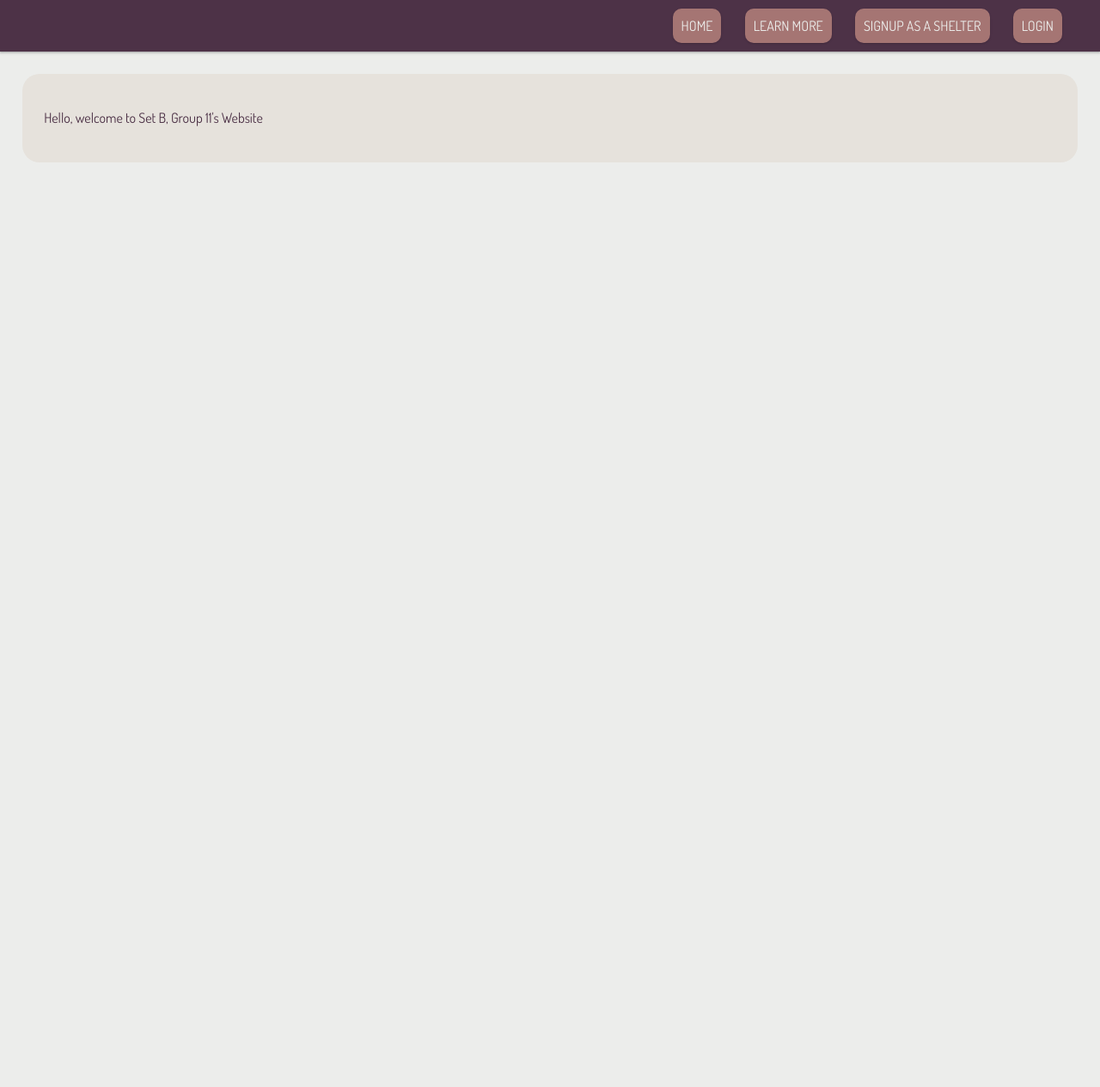
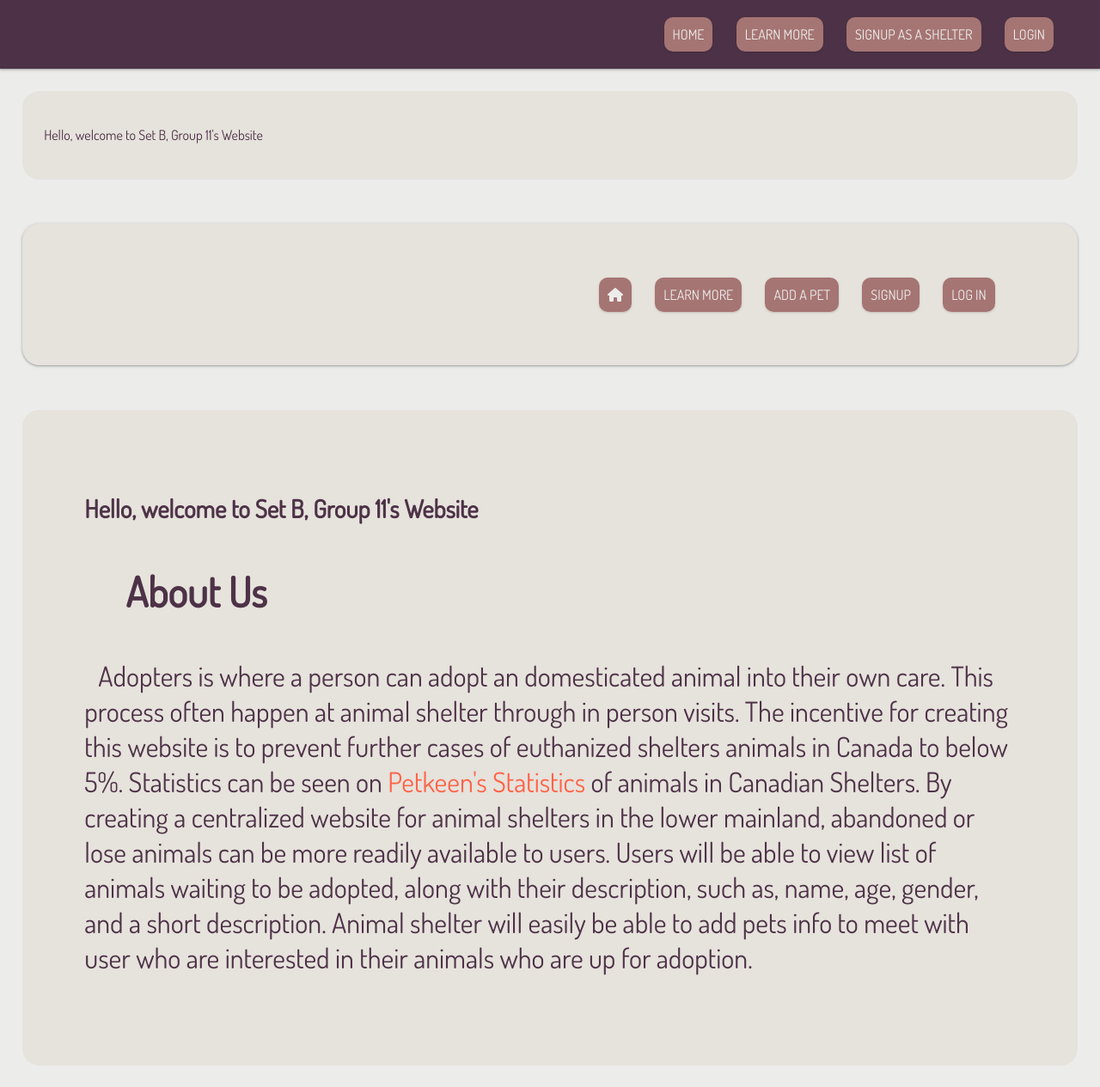
Before and after one commit to Fishfinna/Adoptables, a Flask app: page /info in a window 1280 px wide. Shown: the whole page at 86% size. Before the commit the page ends 189 px from the top, so only its background shows below. Run offline with Flask 2, Linux system fonts and the light colour scheme; some libraries are stand-ins or nearby versions.

Commit message:
merge patch

```diff
--- a/static/stylesheet/style.css
+++ b/static/stylesheet/style.css
@@ -1,6 +1,37 @@
 /* imports */
 
 @import url('https://fonts.googleapis.com/css2?family=Caveat&family=Dosis&display=swap');
+
+/* Fonts */
+.about_us {
+    text-indent: .5em;
+    font-size: 2em;
+}
+
+/* Links */
+a:link {
+    color: tomato;
+    background-color: transparent;
+    text-decoration: none;
+}
+
+a:visited {
+    color: pink;
+    background-color: transparent;
+    text-decoration: none;
+}
+
+a:hover {
+    color: #a57573;
+    background-color: transparent;
+    text-decoration: underline;
+}
+
+a:active {
+    color: #4d3247;
+    background-color: transparent;
+    text-decoration: underline;
+}
 
 /* basic text definitions */
 
@@ -26,7 +57,7 @@ main {
 
 h1 {
     text-align: center;
-    font-size: 4em;
+    font-size: 6em;
 }
 
 h2 {
@@ -50,7 +81,7 @@ a {
 nav {
     z-index: 999;
     background-color: #4d3247;
-    padding: 20px;
+    padding: 30px;
     display: flex;
     flex-direction: row;
     align-items: center;
--- a/templates/add.html
+++ b/templates/add.html
@@ -46,7 +46,8 @@
             <div class="image-upload">
                 <label for="myfile">Upload an Image:</label>
                 <div class="drop-zone">
-                    <img class="photo-icon" src="https://www.freeiconspng.com/thumbs/camera-icon/camera-icon-21.png" required>
+                    <img class="photo-icon" src="https://www.freeiconspng.com/thumbs/camera-icon/camera-icon-21.png"
+                        required>
                     <span class="drop-zone__prompt">Drop an image in here or click to upload</span>
 
                     <input type="file" name="myfile" class="drop-zone__input">
--- a/templates/edit.html
+++ b/templates/edit.html
@@ -16,6 +16,7 @@
                 <label for="pet_gender">Gender:</label>
                 <input type="text" placeholder="gender" value="{{pet.gender}}" name="pet_gender">
             </div>
+
 
             <div>
                 <label for="pet_species">Species:</label>
--- a/templates/homepage.html
+++ b/templates/homepage.html
@@ -1,4 +1,4 @@
- {% extends "base.html" %} {% block content %}
+{% extends "base.html" %} {% block content %}
 
 <h1>Currently Adoptable Pets</h1>
 
--- a/templates/info.html
+++ b/templates/info.html
@@ -1,4 +1,4 @@
- {% extends "base.html"%} {% block content %}
+{% extends "base.html"%} {% block content %}
 
 
 <main class="info">
@@ -7,5 +7,46 @@
     </div>
 
 
-</main>
-{% endblock %}
+    <head>
+        <meta charset="UTF-8">
+        <meta http-equiv="X-UA-Compatible" content="IE=edge">
+        <meta name="viewport" content="width=device-width, initial-scale=1.0">
+        <link rel="stylesheet" href="/static/stylesheet/style.css">
+        <script src="https://kit.fontawesome.com/85bf5e07f4.js" crossorigin="anonymous"></script>
+        <title>Adoptables Info Page</title>
+    </head>
+
+    <body>
+        <nav>
+            <div class="nav-buttons">
+                <a href="/"><i class="fa-solid fa-house"></i></a>
+                <a href="/info">LEARN MORE</a>
+                <a href="/add"> ADD A PET</a>
+                <a href="/signup">SIGNUP</a>
+                <a href="/login">LOG IN</a>
+            </div>
+        </nav>
+
+        <main class="info">
+            <div class="info text">
+                <h2>Hello, welcome to Set B, Group 11's Website</h2>
+                <h3>About Us</h3>
+                <p class="about_us">
+                    Adopters is where a person can adopt an domesticated animal into their own care.
+                    This process often happen at animal shelter through in person visits.
+                    The incentive for creating this website is to prevent further cases of euthanized shelters animals
+                    in Canada to below 5%.
+                    Statistics can be seen on <a href="https://petkeen.com/animal-shelter-statistics-canada/">Petkeen's
+                        Statistics</a> of animals in Canadian Shelters.
+                    By creating a centralized website for animal shelters in the lower mainland, abandoned or lose
+                    animals can be more readily available to users.
+                    Users will be able to view list of animals waiting to be adopted, along with their description, such
+                    as, name, age, gender, and a short description.
+                    Animal shelter will easily be able to add pets info to meet with user who are interested in their
+                    animals who are up for adoption.
+
+                </p>
+            </div>
+
+        </main>
+        {% endblock %}
--- a/templates/login.html
+++ b/templates/login.html
@@ -1,4 +1,4 @@
- {% extends "base.html"%} {% block content %}
+{% extends "base.html"%} {% block content %}
 
 <h1>
     Login
--- a/templates/pet.html
+++ b/templates/pet.html
@@ -1,4 +1,4 @@
- {% extends "base.html"%} {% block content %}
+{% extends "base.html"%} {% block content %}
 
 <h1>Hello! my name is {{pet.name}}!</h1>
 
@@ -11,6 +11,7 @@
             <p>Species: {{pet.species}}</p>
             <p>Age: {{pet.age}}</p>
             <p>Gender: {{pet.gender}}</p>
+
         </div>
         <h2>Description</h2>
 
@@ -40,7 +41,8 @@
 
 
                     <label for="message" class="fcf-label">Your message</label>
-                    <textarea id="message" name="message" class="fcf-form-control" rows="6" maxlength="3000" required></textarea>
+                    <textarea id="message" name="message" class="fcf-form-control" rows="6" maxlength="3000"
+                        required></textarea>
 
                 </div>
                 <button type="submit">Send message</button>
--- a/templates/profile.html
+++ b/templates/profile.html
@@ -27,6 +27,7 @@
             <p> Age: {{pet.age}} </p>
             <p>Gender: {{pet.gender}}</p>
 
+
         </div>
         <div class="button-container ">
 
--- a/templates/signup.html
+++ b/templates/signup.html
@@ -12,6 +12,7 @@
 
         <label for="shelter name">Shelter Name</label>
         <input type="text" placeholder="Enter your name" name="shelter name" required>
+
 
         <label for="email">Email</label>
         <input type="email" placeholder="Enter Email" name="email">
```
Lines whose indentation alone changed are shown as unchanged.
